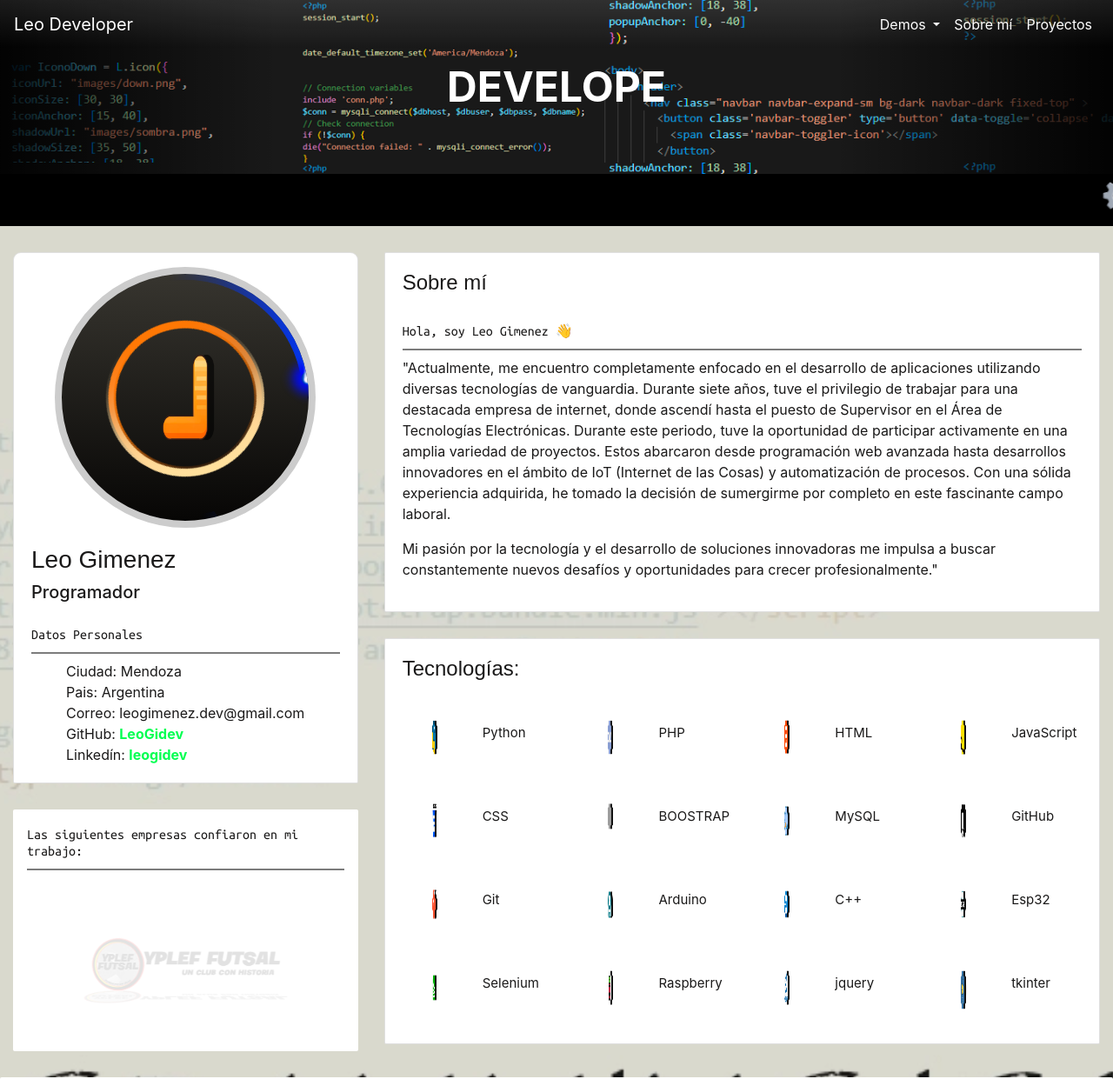
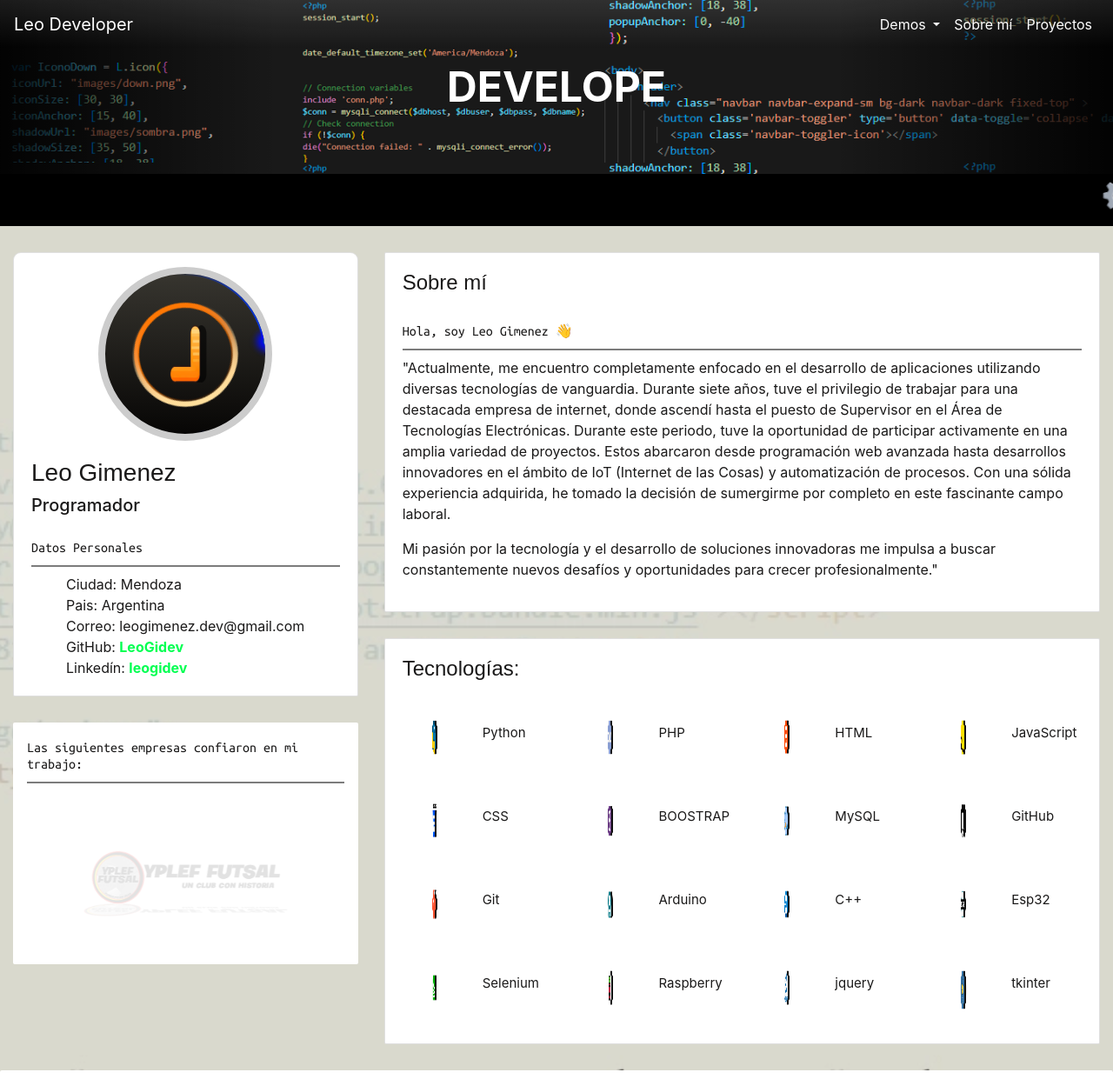
Before and after one commit to LeoGidev/portafolio, a PHP site: page / in a window 1280 px wide. Shown: the top 1241 px of the page at 87% size. Run offline with PHP 8.4, Linux system fonts and the light colour scheme; some libraries are stand-ins or nearby versions; some web fonts are replaced; grey boxes are pictures that could not be loaded.

Commit message:
se cambian imagenes

```diff
--- a/index.html
+++ b/index.html
@@ -154,7 +154,7 @@
                             <div class='col-6 col-sm-6 col-md-6 col-lg-6 col-xl-3 mb-3'><div class='media p-3 tecn'><img class='mr-3 mt-3 rounded-circle' src='img/html.webp' style='width:40px ;'><div class='media-body'><p class='card-body'>HTML</p></div></div></div>
                             <div class='col-6 col-sm-6 col-md-6 col-lg-6 col-xl-3 mb-3'><div class='media p-3 tecn'><img class='mr-3 mt-3 rounded-circle' src='img/javascript.webp' style='width:40px ;'><div class='media-body'><p class='card-body'>JavaScript</p></div></div></div>
                             <div class='col-6 col-sm-6 col-md-6 col-lg-6 col-xl-3 mb-3'><div class='media p-3 tecn'><img class='mr-3 mt-3 rounded-circle' src='img/css.webp' style='width:40px ;'><div class='media-body'><p class='card-body'>CSS</p></div></div></div>
-                            <div class='col-6 col-sm-6 col-md-6 col-lg-6 col-xl-3 mb-3'><div class='media p-3 tecn'><img class='mr-3 mt-3 rounded-circle' src='img/bootstrap.png' style='width:40px ;'><div class='media-body'><p class='card-body'>BOOSTRAP</p></div></div></div>
+                            <div class='col-6 col-sm-6 col-md-6 col-lg-6 col-xl-3 mb-3'><div class='media p-3 tecn'><img class='mr-3 mt-3 rounded-circle' src='img/boostrap.webp' style='width:40px ;'><div class='media-body'><p class='card-body'>BOOSTRAP</p></div></div></div>
                             <div class='col-6 col-sm-6 col-md-6 col-lg-6 col-xl-3 mb-3'><div class='media p-3 tecn'><img class='mr-3 mt-3 rounded-circle' src='img/mysql.webp' style='width:40px ;'><div class='media-body'><p class='card-body'>MySQL</p></div></div></div>
                             <div class='col-6 col-sm-6 col-md-6 col-lg-6 col-xl-3 mb-3'><div class='media p-3 tecn'><img class='mr-3 mt-3 rounded-circle' src='img/github.webp' style='width:40px ;'><div class='media-body'><p class='card-body'>GitHub</p></div></div></div>
                             <div class='col-6 col-sm-6 col-md-6 col-lg-6 col-xl-3 mb-3'><div class='media p-3 tecn'><img class='mr-3 mt-3 rounded-circle' src='img/git.webp' style='width:40px ;'><div class='media-body'><p class='card-body'>Git</p></div></div></div>
@@ -753,7 +753,7 @@
                       Creador de Cartones de Rifa: ver <b>DEMO </b></a></td>
                     <td><img class='mr-3 mt-3 rounded-circle' src="img/html.webp" style="width: 40px;">
                        <img class='mr-3 mt-3 rounded-circle' src="img/javascript.webp" style="width: 40px;"/>
-                       <img class='mr-3 mt-3 rounded-circle' src="img/bootstrap.png" style="width: 40px;">
+                       <img class='mr-3 mt-3 rounded-circle' src="img/boostrap.webp" style="width: 40px;">
                     </td>
                   </tr>
                   <tr>
@@ -761,7 +761,7 @@
                       Simple Paint Web: ver <b>DEMO </b> </a></td>
                     <td><img class='mr-3 mt-3 rounded-circle' src="img/html.webp" style="width: 40px;">
                       <img class='mr-3 mt-3 rounded-circle' src="img/javascript.webp" style="width: 40px;">
-                      <img class='mr-3 mt-3 rounded-circle' src="img/bootstrap.png" style="width: 40px;">
+                      <img class='mr-3 mt-3 rounded-circle' src="img/boostrap.webp" style="width: 40px;">
                     </td>
                   </tr>
                   <tr>
@@ -769,7 +769,7 @@
                       Cuadricular imagen: ver <b>DEMO </b> </a></td>
                     <td><img class='mr-3 mt-3 rounded-circle' src="img/html.webp" style="width: 40px;">
                       <img class='mr-3 mt-3 rounded-circle' src="img/javascript.webp" style="width: 40px;">
-                      <img class='mr-3 mt-3 rounded-circle' src="img/bootstrap.png" style="width: 40px;">
+                      <img class='mr-3 mt-3 rounded-circle' src="img/boostrap.webp" style="width: 40px;">
                     </td>
                   </tr>
                 </table>
--- a/style/style.css
+++ b/style/style.css
@@ -429,8 +429,8 @@ footer{
     overflow: hidden;
     border-radius: 50%;
     position: relative;
-    width: 300px;
-    height: 300px;
+    width: 200px;
+    height: 200px;
     border: 8px solid #ccc;
     margin: 0 auto; /* Centra el contenedor horizontalmente */
     background: linear-gradient(to bottom, #37352f, #070605);
@@ -445,7 +445,7 @@ footer{
 
     .img-container img {
       display: block;
-      width: 300px; /* Ancho de las imágenes */
+      width: 200px; /* Ancho de las imágenes */
       height: auto; /* Altura ajustada automáticamente */
       margin: 0 auto;
     }
```
